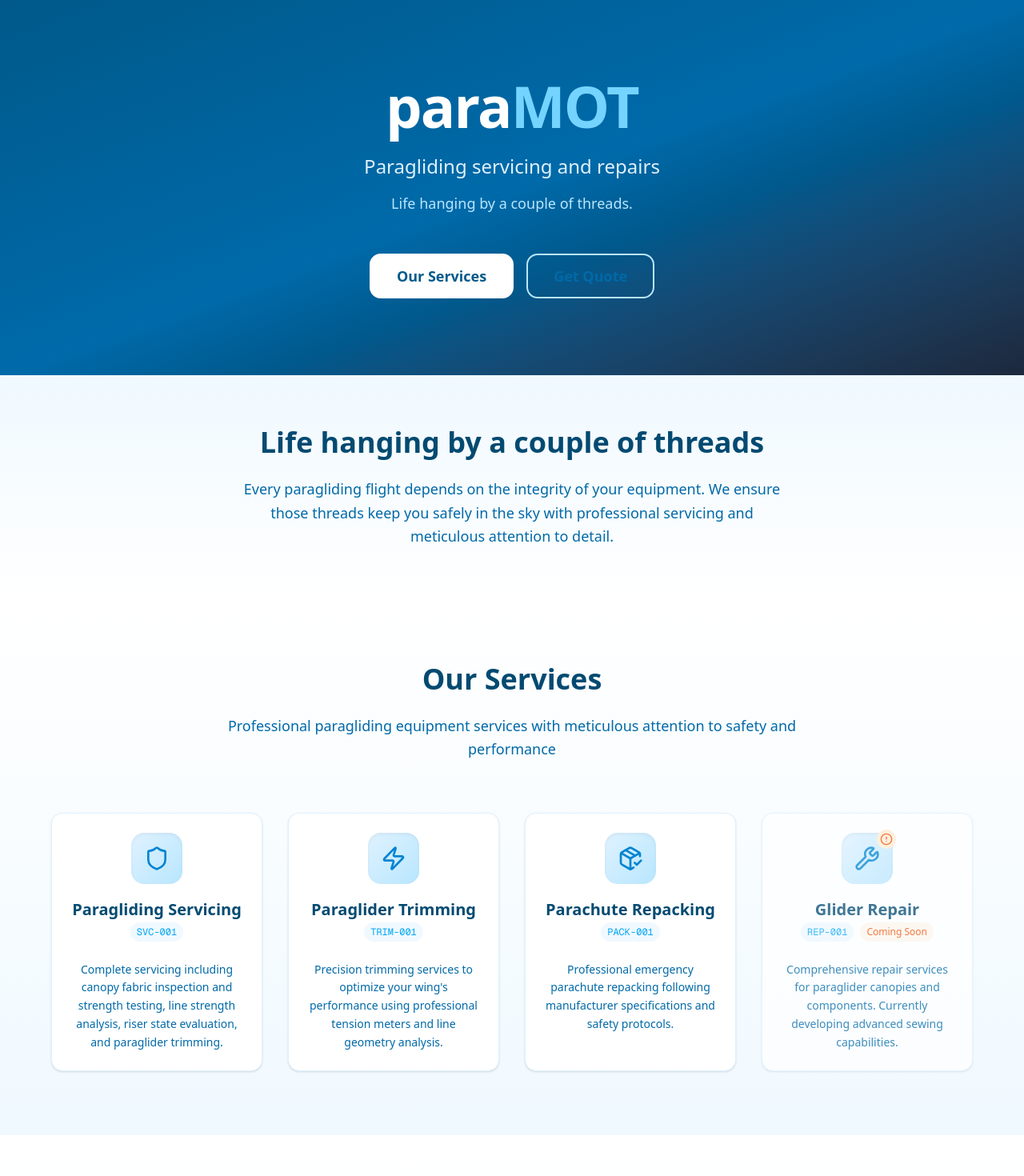
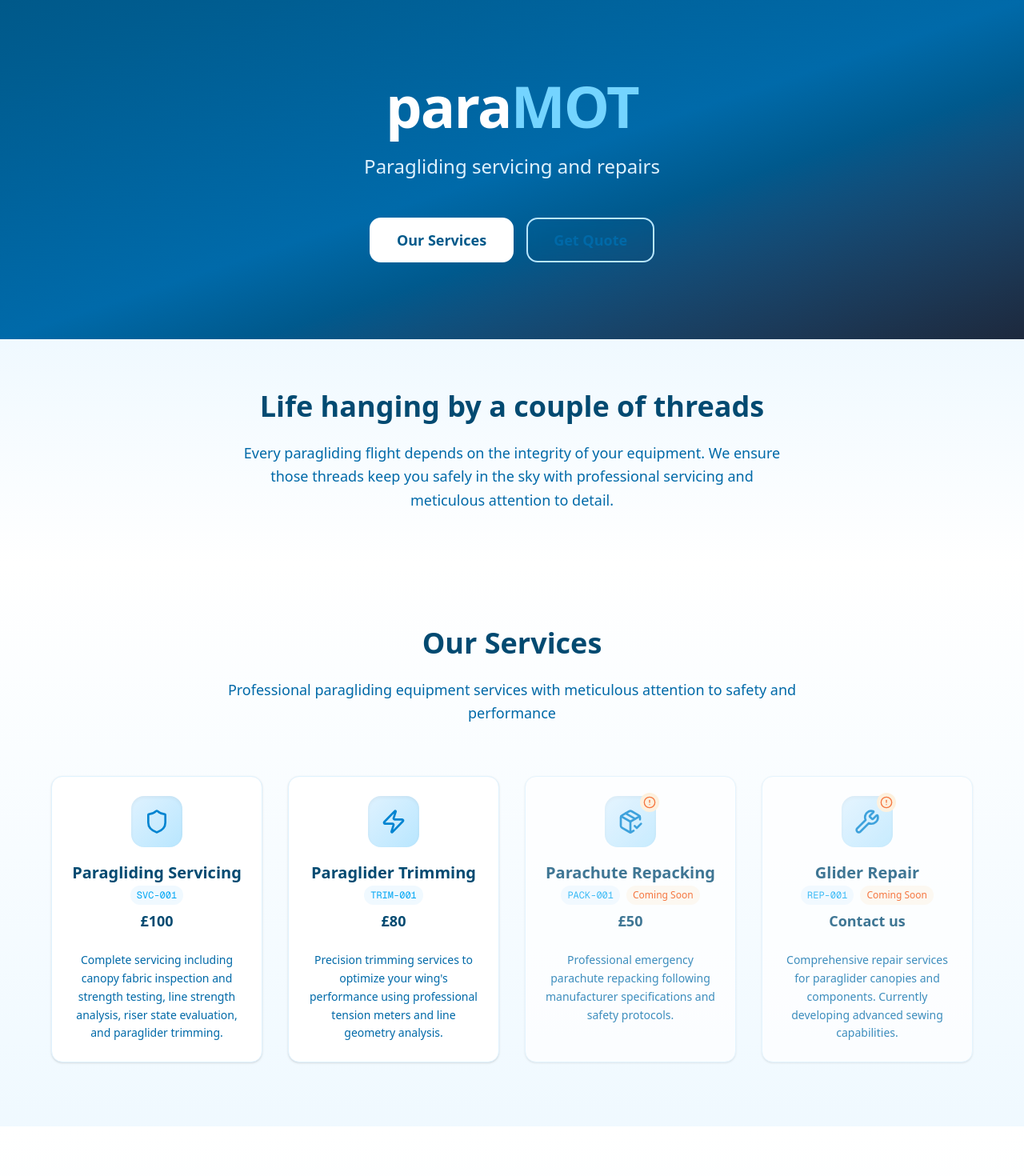
Before and after one commit to Skye-flyhigh/paramot-website, a Next.js app: page / in a window 1280 px wide. Shown: the top 1470 px of the page at 80% size. Built offline with nearby package versions, Linux system fonts and the light colour scheme.

Commit message:
Cleaning up and organising the files. Pricing available

```diff
--- a/package.json
+++ b/package.json
@@ -23,6 +23,7 @@
     "@types/node": "^20",
     "@types/react": "^19",
     "@types/react-dom": "^19",
+    "eslint": "^9.35.0",
     "tailwindcss": "^4",
     "typescript": "^5"
   }
--- a/src/app/layout.tsx
+++ b/src/app/layout.tsx
@@ -1,7 +1,7 @@
 import type { Metadata } from "next";
 import { Geist, Geist_Mono } from "next/font/google";
 import "./globals.css";
-import Footer from "./components/Footer";
+import Footer from "@/components/Footer";
 
 const geistSans = Geist({
   variable: "--font-geist-sans",
--- a/src/app/page.tsx
+++ b/src/app/page.tsx
@@ -1,9 +1,8 @@
-import Hero from "./components/Hero";
-import Motto from "./components/Motto";
-import Services from "./components/Services";
-import ContactForm from "./components/ContactForm";
-import Location from "./components/Location";
-import Footer from "./components/Footer";
+import Hero from "@/components/Hero";
+import Motto from "@/components/Motto";
+import Services from "@/components/Services";
+import ContactForm from "@/components/ContactForm";
+import Location from "@/components/Location";
 
 export default function Home() {
   return (
@@ -13,7 +12,6 @@ export default function Home() {
       <Services />
       <ContactForm />
       <Location />
-      <Footer />
     </main>
   );
 }
--- a/src/app/components/Hero.tsx
+++ b/src/components/Hero.tsx
@@ -10,11 +10,8 @@ export default function Hero() {
         <h1 className="text-5xl md:text-7xl font-bold mb-6 tracking-tight">
           para<span className="text-sky-300">MOT</span>
         </h1>
-        <p className="text-xl md:text-2xl mb-4 text-sky-100 font-medium">
+        <p className="text-xl md:text-2xl mb-12 text-sky-100 font-medium">
           Paragliding servicing and repairs
-        </p>
-        <p className="text-lg text-sky-200 max-w-2xl mx-auto mb-12 leading-relaxed">
-          Life hanging by a couple of threads.
         </p>
         <div className="flex flex-col sm:flex-row gap-4 justify-center">
           <a href="#services">
--- a/src/app/components/Services.tsx
+++ b/src/components/Services.tsx
@@ -6,6 +6,7 @@ import {
   CardTitle,
   CardDescription,
 } from "@/components/ui/card";
+import prices from "@/data/prices.json";
 
 const services = [
   {
@@ -30,7 +31,7 @@ const services = [
     description:
       "Professional emergency parachute repacking following manufacturer specifications and safety protocols.",
     code: "PACK-001",
-    available: true,
+    available: false,
   },
   {
     icon: Wrench,
@@ -43,6 +44,8 @@ const services = [
 ];
 
 export default function Services() {
+  const pricing = prices as Record<string, any>;
+
   return (
     <section
       id="services"
@@ -87,6 +90,17 @@ export default function Services() {
                     </span>
                   )}
                 </div>
+                <div className="flex items-center justify-center">
+                  {typeof pricing[service.code] === "number" ? (
+                    <span className="text-lg font-bold text-sky-900">
+                      £{pricing[service.code]}
+                    </span>
+                  ) : (
+                    <span className="text-lg font-bold text-sky-900">
+                      {pricing[service.code]}
+                    </span>
+                  )}
+                </div>
               </CardHeader>
               <CardContent>
                 <CardDescription className="text-sky-700 leading-relaxed text-center">
--- /dev/null
+++ b/src/data/prices.json
@@ -0,0 +1,6 @@
+{
+  "SVC-001": 100,
+  "TRIM-001": 80,
+  "PACK-001": 50,
+  "REP-001": "Contact us"
+}
```
Also changed, not shown: .eslintrc.json (deleted), src/components/ContactForm.tsx (renamed from src/app/components/ContactForm.tsx), src/components/Footer.tsx (renamed from src/app/components/Footer.tsx), src/components/Location.tsx (renamed from src/app/components/Location.tsx), src/components/Motto.tsx (renamed from src/app/components/Motto.tsx), 2 other files (tests, documents, lock files or other folders).
